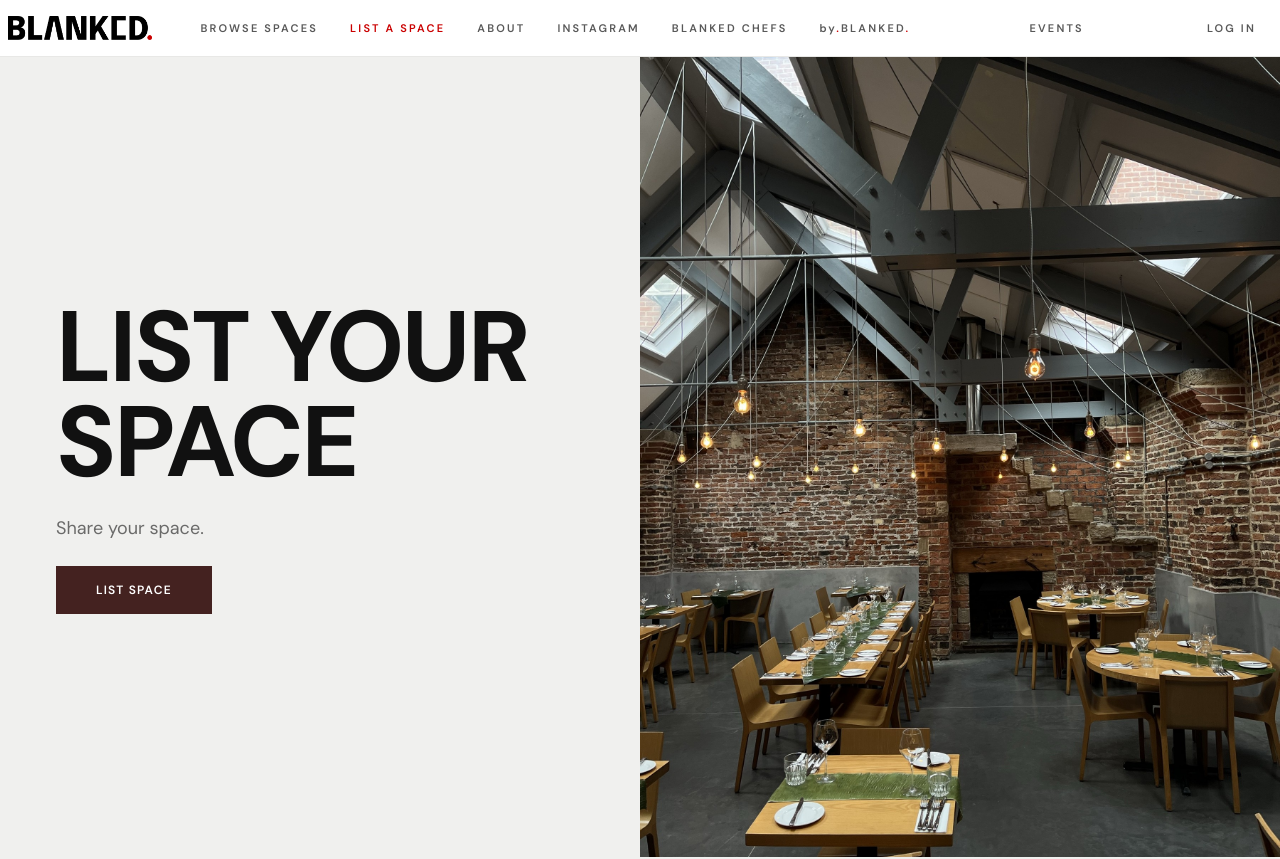
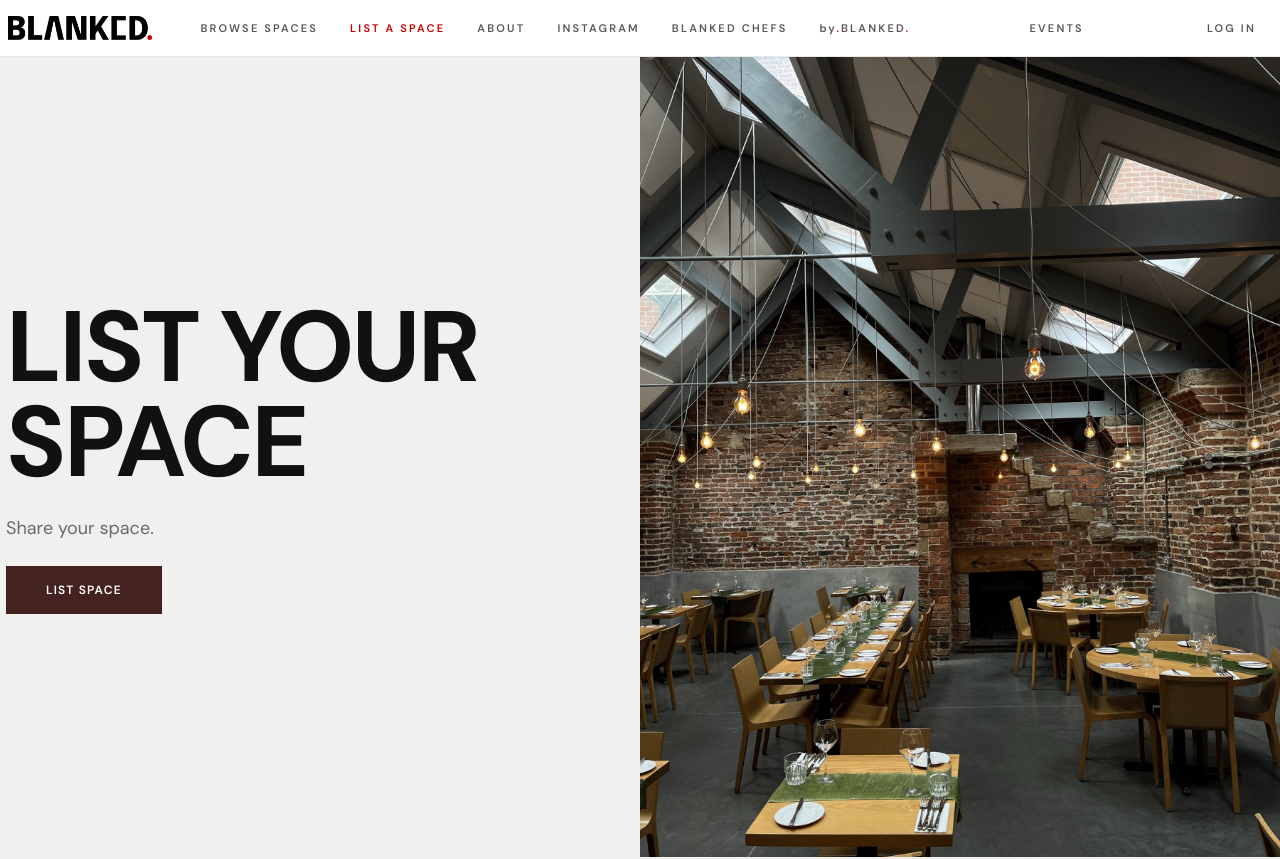
Before and after one commit to lukaapps/blanked, a Next.js app: page /list-a-space in a window 1280 px wide. Shown: the top 859 px of the page. Built offline with nearby package versions, Linux system fonts and the light colour scheme; no server answers.

Commit message:
Align List Your Space hero margin with Browse Spaces page

```diff
--- a/src/app/list-a-space/page.tsx
+++ b/src/app/list-a-space/page.tsx
@@ -133,7 +133,7 @@ export default function ListASpacePage() {
   return (
     <>
       <div className="flex min-h-screen flex-col lg:flex-row">
-        <div className="flex flex-col justify-center gap-6 px-6 py-16 sm:px-10 lg:w-1/2 lg:px-14 lg:py-0">
+        <div className="flex flex-col justify-center gap-6 px-1.5 py-16 lg:w-1/2 lg:py-0">
           <h1 className="text-6xl font-bold uppercase leading-[0.95] tracking-tight sm:text-7xl lg:text-[100px]">
             List your
             <br />
```
